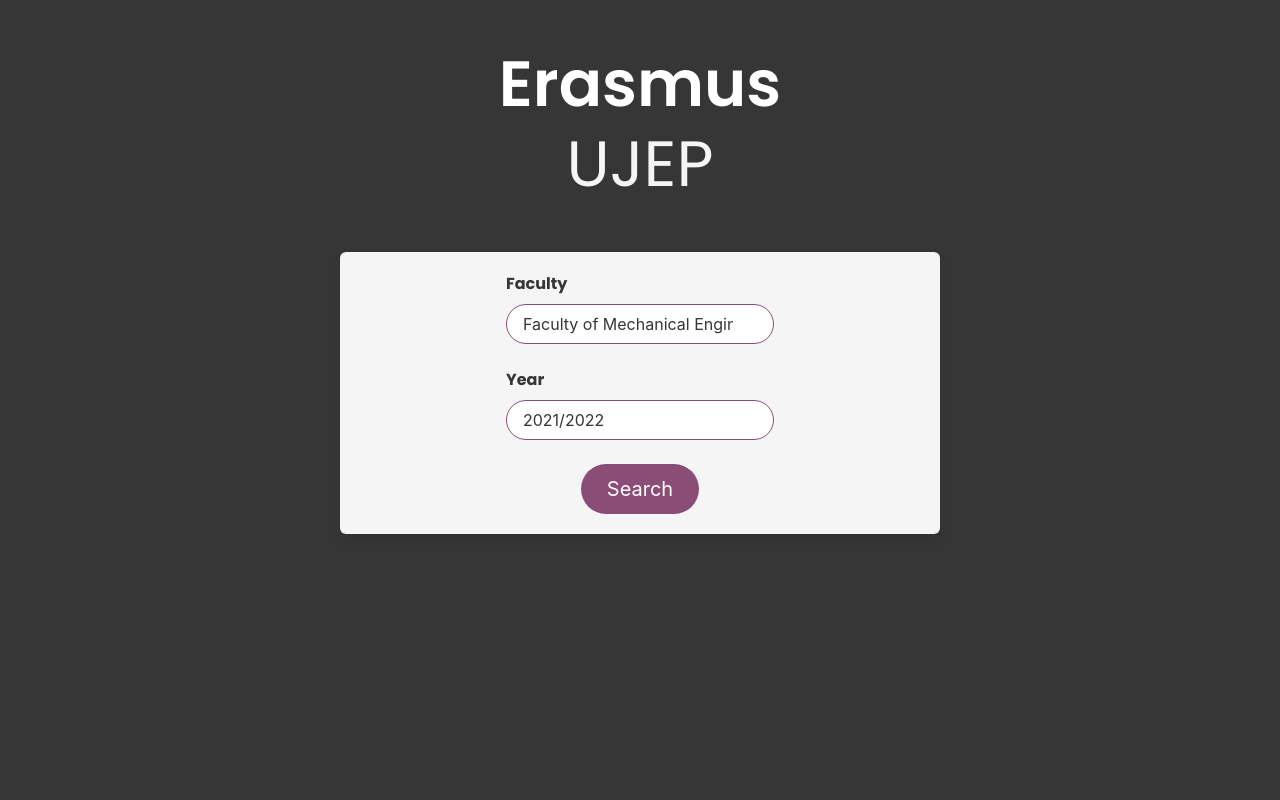
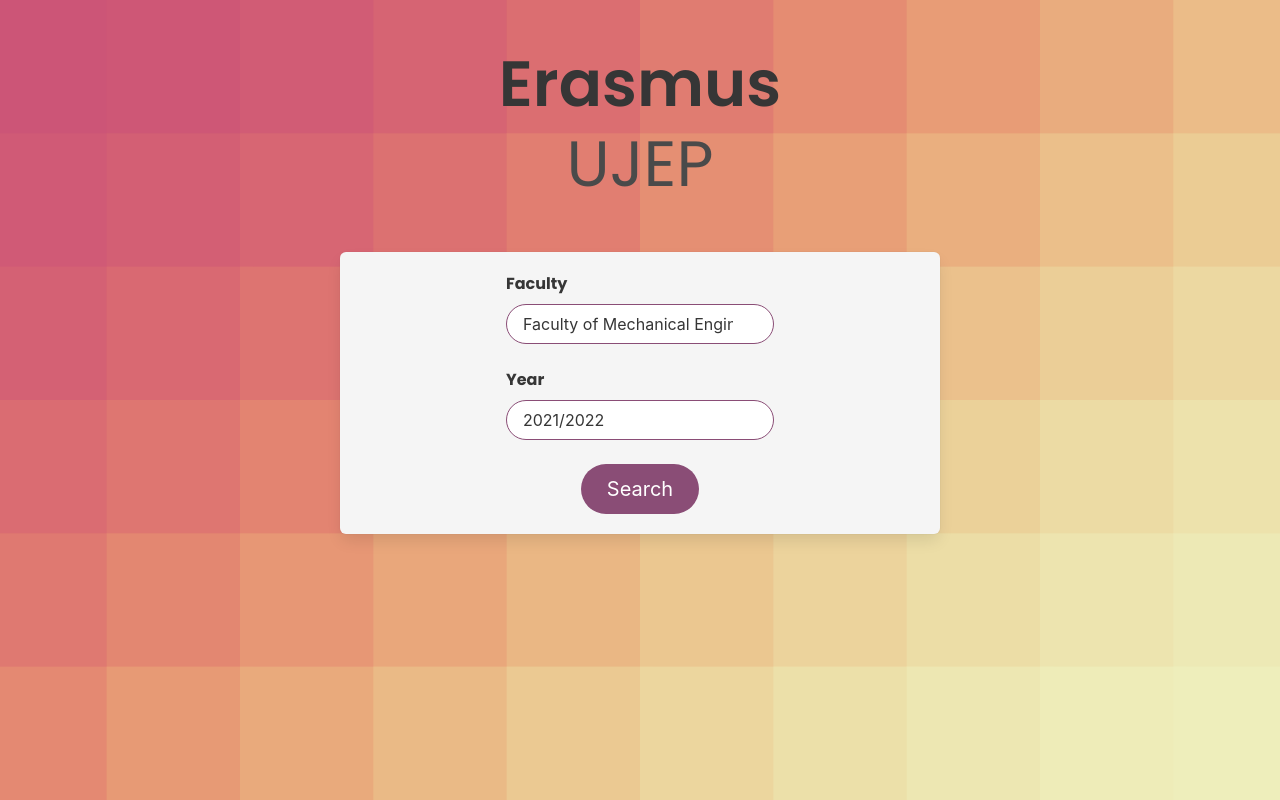
Before and after one commit to MFVS/stag_erasmus, a FastAPI app: page / in a window 1280 px wide. Run offline with FastAPI, Linux system fonts and the light colour scheme; parts of the project's set-up code (start-up, migrations or seed data) failed here and were passed over.

Commit message:
home image

```diff
--- a/app/templates/index.html
+++ b/app/templates/index.html
@@ -13,6 +13,9 @@
     <link rel="stylesheet" href="/static/css/main.css">
     <title>{% block title%}{% endblock %}</title>
 
+    <style>
+    </style>
+
     {% block head %}
     {% endblock %}
 
--- a/app/templates/pages/home.html
+++ b/app/templates/pages/home.html
@@ -8,13 +8,17 @@ UJEP • Erasmus
 
 <style>
     html {
-        background-color: hsl(0, 0%, 21%);
+        background-image: url("/static/images/radiant-gradient.svg");
+        background-size: cover;
+        background-repeat: no-repeat;
+        background-position: center;
+        height: 100vh;
     }
 </style>
 
 <div class="container p-5">
-    <h1 class="title is-1 has-text-white has-text-centered pt-5" style="font-size: 4em;">Erasmus</h1>
-    <h1 class="subtitle is-1 has-text-light has-text-centered" style="font-size: 4em;">UJEP</h1>
+    <h1 class="title is-1 has-text-centered pt-5" style="font-size: 4em;">Erasmus</h1>
+    <h1 class="subtitle is-1 has-text-centered" style="font-size: 4em;">UJEP</h1>
 </div>
 
 {% endblock head %}
--- a/pyproject.toml
+++ b/pyproject.toml
@@ -19,6 +19,7 @@ python-multipart = "^0.0.6"
 redis = "^5.0.1"
 aiohttp = "^3.9.3"
 python-dotenv = "^1.0.1"
+logger = "^1.4"
 
 
 [build-system]
```
Also changed, not shown: app/routers/subjects.py (+10 -5 lines), app/templates/pages/faculty.html (+10 -3 lines), app/static/images/radiant-gradient.svg (added), 1 other file.
